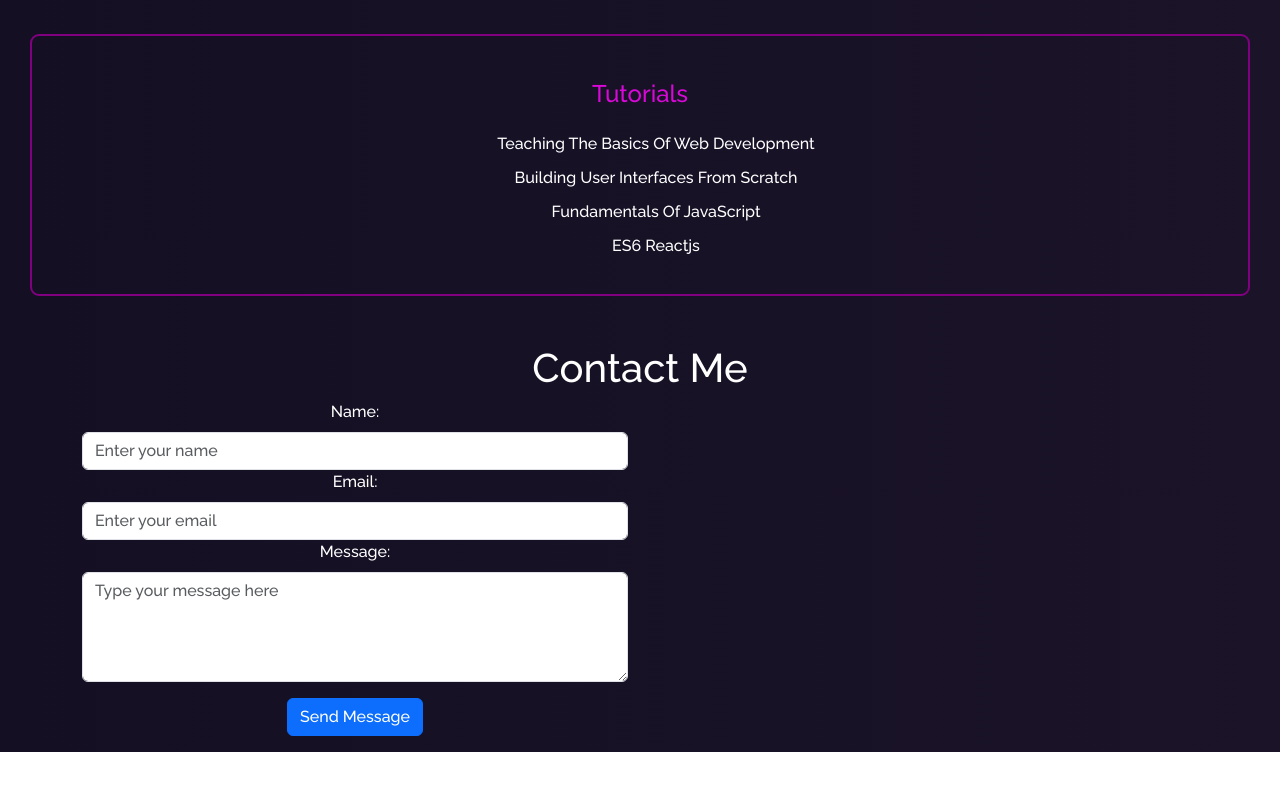
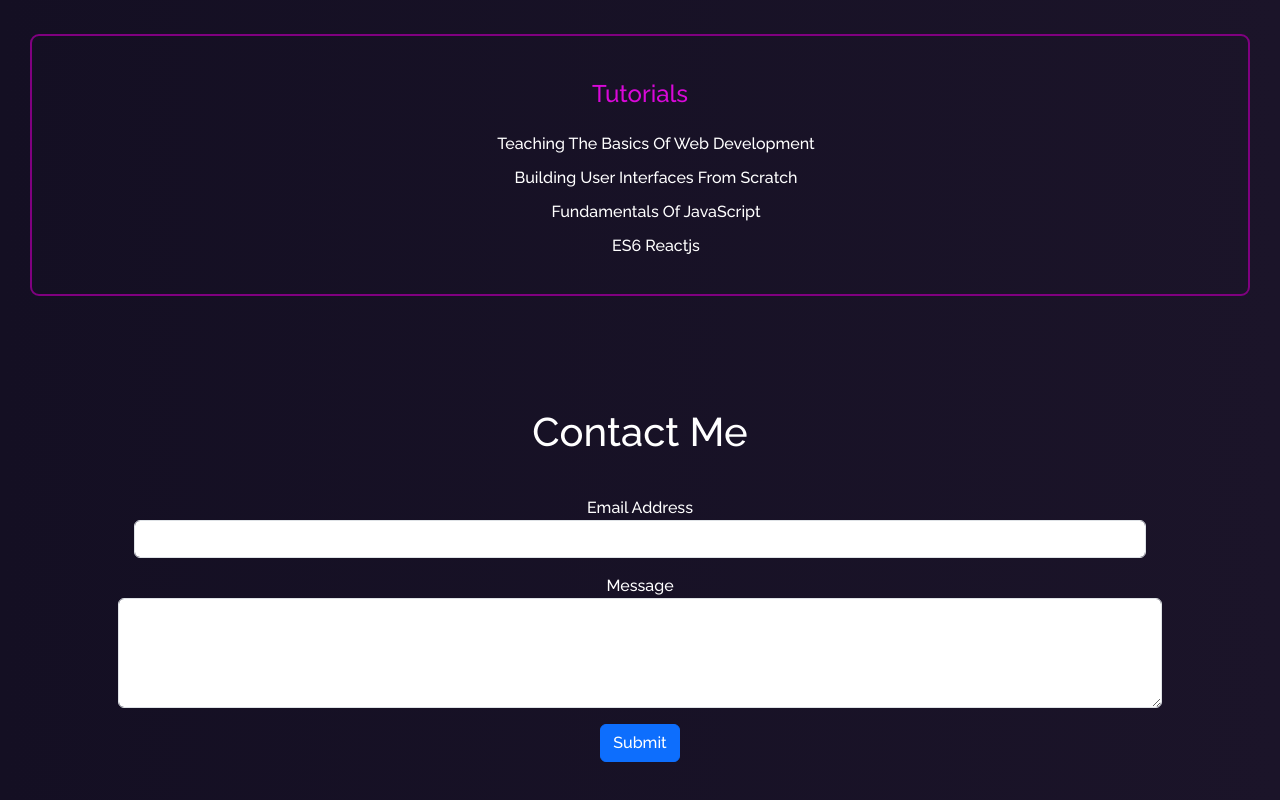
Before and after one commit to IsraelOjiefoh/portfolio, a React (Vite) app: page /services in a window 1280 px wide. Shown: the part 780-1580 px from the top of the page. Before the commit the page ends 1532 px from the top, so only its background shows below. Built offline with nearby package versions, Linux system fonts and the light colour scheme.

Commit message:
modified

```diff
--- a/index.html
+++ b/index.html
@@ -1,4 +1,4 @@
-<!doctype html>
+<!DOCTYPE html>
 <html lang="en">
   <head>
     <meta charset="UTF-8" />
--- a/src/components/contact/contact.jsx
+++ b/src/components/contact/contact.jsx
@@ -1,35 +1,52 @@
-import { Container, Row, Col, Form, Button } from 'react-bootstrap';
+import { Container } from "react-bootstrap";
+import { useForm, ValidationError } from "@formspree/react";
+
 const Contact = () => {
-    return (
-      <Container className="contact">
-        <h1>Contact Me</h1>
-        <Row>
+  const [state, handleSubmit] = useForm("xknlvlwr");
 
-          <Col md={6}>
-            <Form>
-              <Form.Group controlId="name">
-                <Form.Label>Name:</Form.Label>
-                <Form.Control type="text" placeholder="Enter your name" />
-              </Form.Group>
+  if (state.succeeded) {
+    return <p>Thanks for contacting me!</p>;
+  }
 
-              <Form.Group controlId="email">
-                <Form.Label>Email:</Form.Label>
-                <Form.Control type="email" placeholder="Enter your email" />
-              </Form.Group>
+  return (
+    <Container className="contact p-5">
+      <h1 className="p-3">Contact Me</h1>
 
-              <Form.Group controlId="message">
-                <Form.Label>Message:</Form.Label>
-                <Form.Control as="textarea" rows={4} placeholder="Type your message here" />
-              </Form.Group>
+      <form onSubmit={handleSubmit}>
+        <div className="form-group p-3">
+          <label htmlFor="email">Email Address</label>
+          <input
+            id="email"
+            type="email"
+            name="email"
+            className="form-control"
+          />
+          <ValidationError prefix="Email" field="email" errors={state.errors} />
+        </div>
+        <div className="form-group">
+          <label htmlFor="message">Message</label>
+          <textarea
+            id="message"
+            name="message"
+            className="form-control"
+            rows="4"
+          />
+          <ValidationError
+            prefix="Message"
+            field="message"
+            errors={state.errors}
+          />
+        </div>
+        <button
+          type="submit"
+          className="btn btn-primary m-3"
+          disabled={state.submitting}
+        >
+          Submit
+        </button>
+      </form>
+    </Container>
+  );
+};
 
-              <Button className='my-3' variant="primary" type="submit">
-                Send Message
-              </Button>
-            </Form>
-          </Col>
-        </Row>
-      </Container>
-    );
-  };
-
-  export default Contact;
+export default Contact;
--- a/src/components/services/services.jsx
+++ b/src/components/services/services.jsx
@@ -1,5 +1,4 @@
-import Contact from "../contact/contact";
-
+import Contacts from "../contact/contact";
 import "./services.css";
 const Services = () => {
   return (
@@ -45,7 +44,7 @@ const Services = () => {
         </div>
       </div>
 
-      <Contact />
+      <Contacts />
     </>
   );
 };
```
Also changed, not shown: package.json (+8 -4 lines), vite.config.js.timestamp-1695050203856-11ac9d79a5a52.mjs (added, +1 -0 lines), 1 other file (tests, documents, lock files or other folders).
